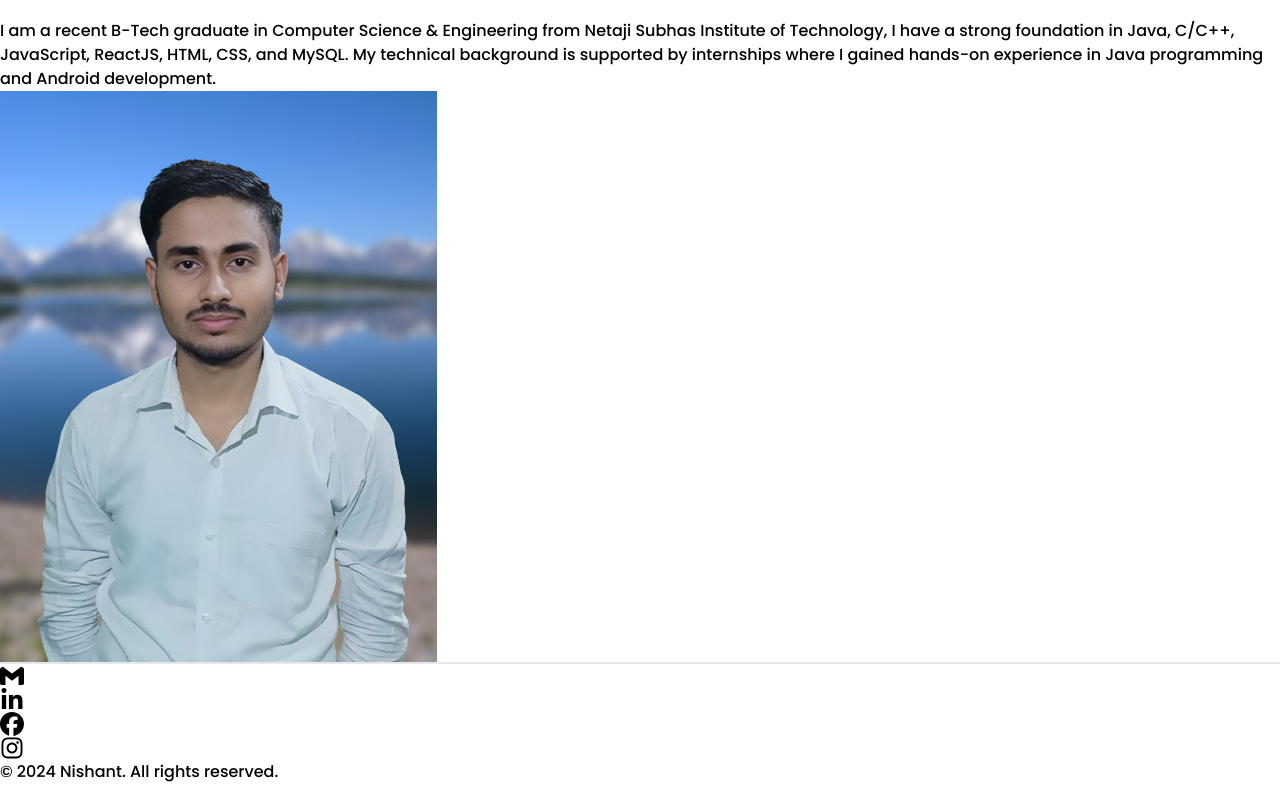
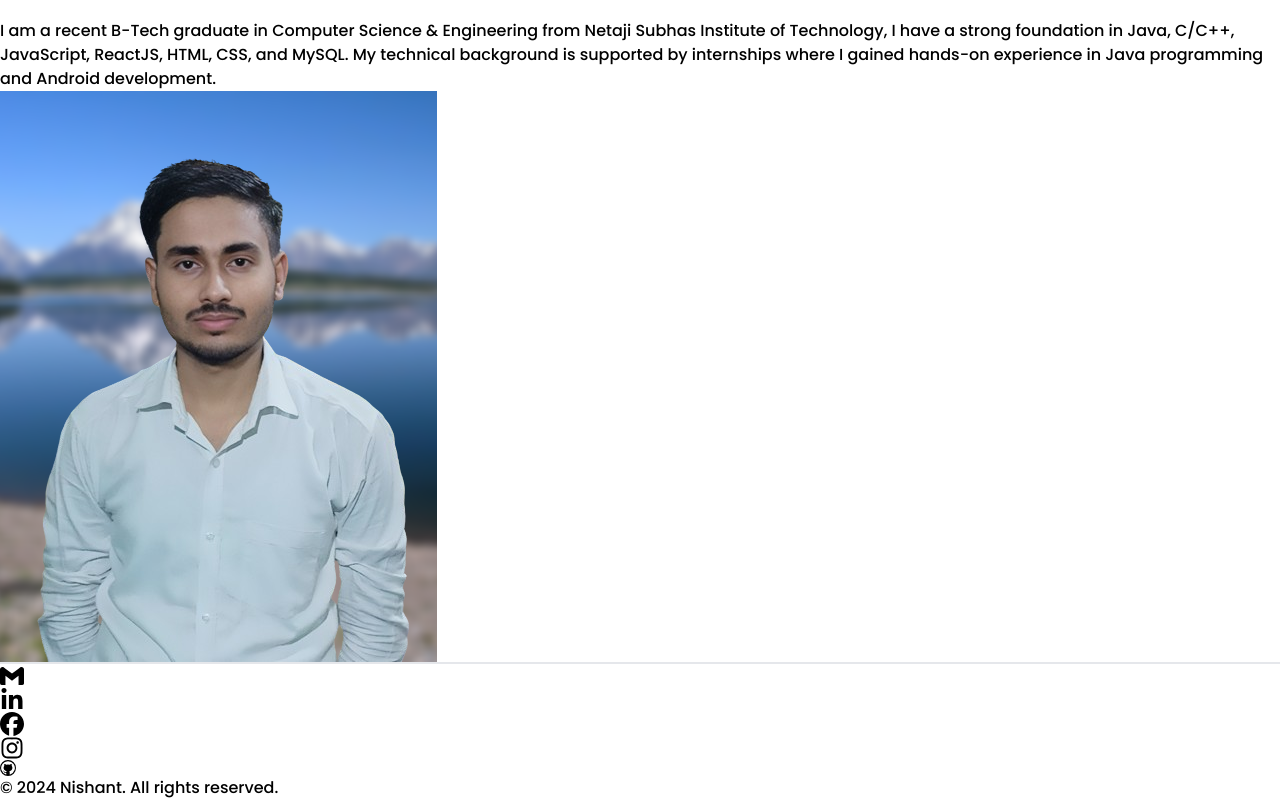
Before and after one commit to mr-nishaant/MyPortfolio, a React (Vite) app: page / in a window 1280 px wide. Shown: the part 269-1069 px from the top of the page. Built offline with nearby package versions, Linux system fonts and the light colour scheme.

Commit message:
some changes in footer

```diff
--- a/src/components/Footer.jsx
+++ b/src/components/Footer.jsx
@@ -1,6 +1,8 @@
 import React from "react";
 import { FaMailBulk } from "react-icons/fa";
 import { SiGmail } from "react-icons/si";
+import { VscGithub } from "react-icons/vsc";
+
 import {
   FaFacebook,
   FaTwitter,
@@ -23,6 +25,8 @@ function Footer() {
               <FaLinkedinIn size={24} className=" cursor-pointer" onClick={() => handleLinkClick("https://linkedin.com/in/nishaantk")}/>
               <FaFacebook size={24} className=" cursor-pointer" onClick={() => handleLinkClick("https://www.facebook.com/nishant.nsit.in")}/>
               <FaInstagram size={24} className=" cursor-pointer" onClick={() => handleLinkClick("https://www.instagram.com/mr.nishant.mishra")} />
+              <VscGithub className=" cursor-pointer" onClick={() => handleLinkClick("https://github.com/mr-nishaant")}/>
+
             </div>
             <div className="mt-8 border-t border-gray-700 pt-8 flex flex-col items-center">
               <p className="text-m">
```
